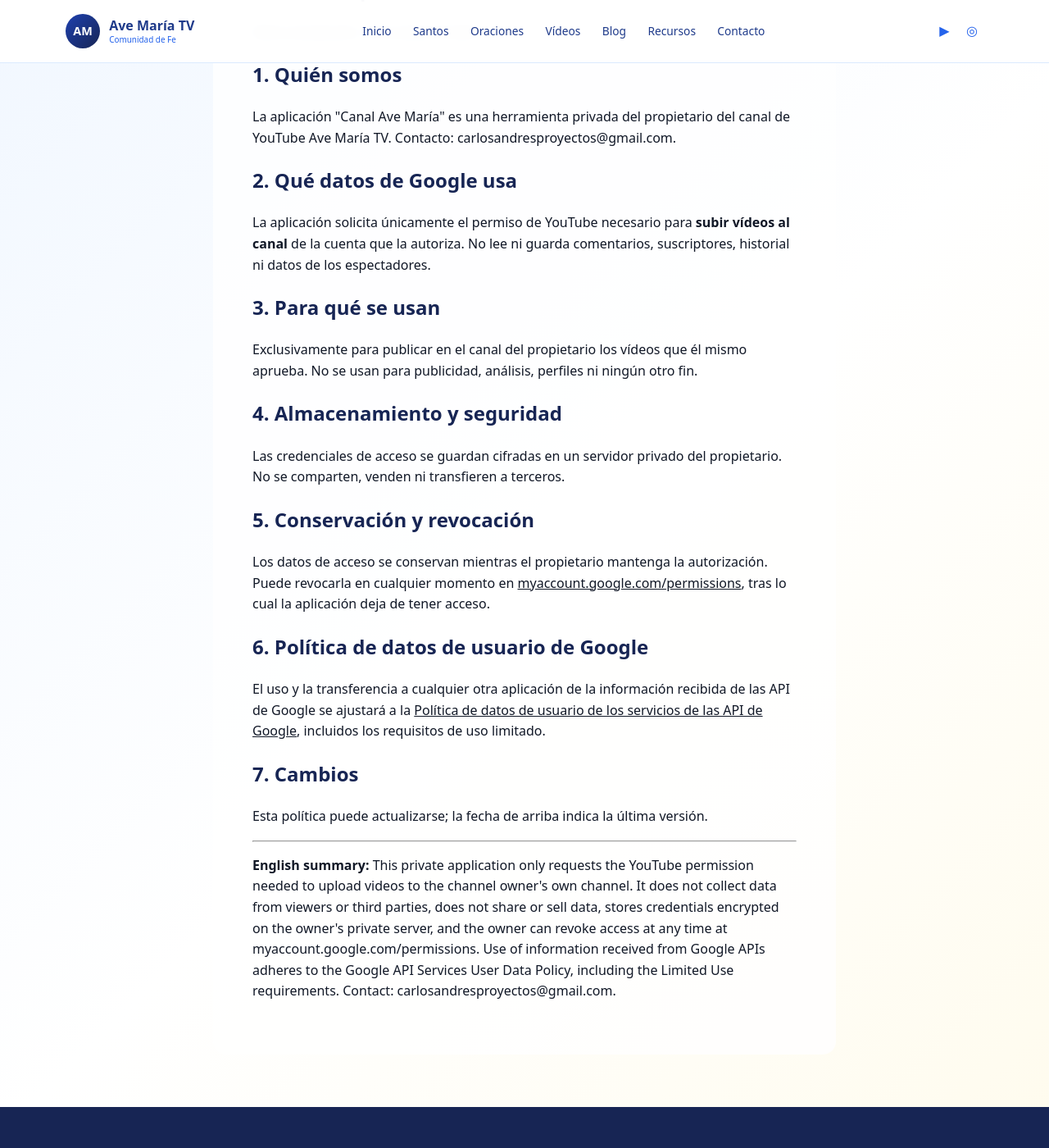
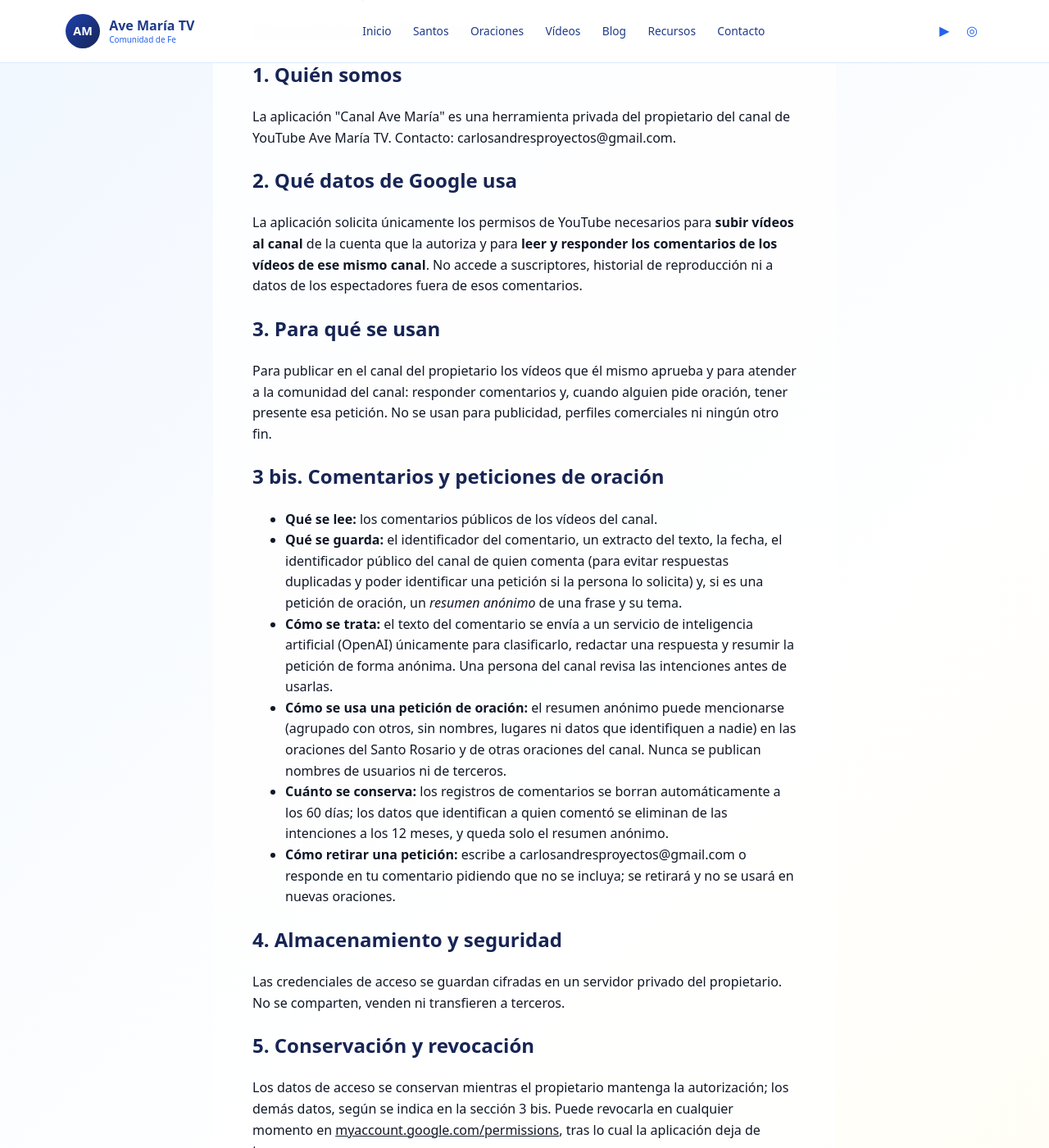
Before and after one commit to cartunduaga06/canalavemaria-web, a Jekyll site: the page built from privacidad/index.html, in a window 1280 px wide and 1400 px high, scrolled down 241 px. Shown: the whole window at 82% size. Built offline with Jekyll 4.4.1, drawn with Linux system fonts in a browser that asks for light colours; some of the changed text lies outside the part shown.

Commit message:
feat(privacidad): incorporar lectura de comentarios y peticiones de oración
La política indica que la aplicación lee y responde comentarios del propio canal,
que el texto se procesa con IA, que una persona revisa las intenciones, la retención
(60 días / 12 meses) y cómo retirar una petición.

Co-Authored-By: Claude Sonnet 5.5 <noreply@anthropic.com>

```diff
--- a/privacidad/index.html
+++ b/privacidad/index.html
@@ -3,19 +3,28 @@ layout: pagina
 title: Política de privacidad
 permalink: /privacidad/
 ---
-<p><small>Última actualización: 13 de octubre de 2026</small></p>
+<p><small>Última actualización: 6 de noviembre de 2026</small></p>
 <h2>1. Quién somos</h2>
 <p>La aplicación "Canal Ave María" es una herramienta privada del propietario del canal de YouTube Ave María TV. Contacto: carlosandresproyectos@gmail.com.</p>
 <h2>2. Qué datos de Google usa</h2>
-<p>La aplicación solicita únicamente el permiso de YouTube necesario para <strong>subir vídeos al canal</strong> de la cuenta que la autoriza. No lee ni guarda comentarios, suscriptores, historial ni datos de los espectadores.</p>
+<p>La aplicación solicita únicamente los permisos de YouTube necesarios para <strong>subir vídeos al canal</strong> de la cuenta que la autoriza y para <strong>leer y responder los comentarios de los vídeos de ese mismo canal</strong>. No accede a suscriptores, historial de reproducción ni a datos de los espectadores fuera de esos comentarios.</p>
 <h2>3. Para qué se usan</h2>
-<p>Exclusivamente para publicar en el canal del propietario los vídeos que él mismo aprueba. No se usan para publicidad, análisis, perfiles ni ningún otro fin.</p>
+<p>Para publicar en el canal del propietario los vídeos que él mismo aprueba y para atender a la comunidad del canal: responder comentarios y, cuando alguien pide oración, tener presente esa petición. No se usan para publicidad, perfiles comerciales ni ningún otro fin.</p>
+<h2>3 bis. Comentarios y peticiones de oración</h2>
+<ul>
+<li><strong>Qué se lee:</strong> los comentarios públicos de los vídeos del canal.</li>
+<li><strong>Qué se guarda:</strong> el identificador del comentario, un extracto del texto, la fecha, el identificador público del canal de quien comenta (para evitar respuestas duplicadas y poder identificar una petición si la persona lo solicita) y, si es una petición de oración, un <em>resumen anónimo</em> de una frase y su tema.</li>
+<li><strong>Cómo se trata:</strong> el texto del comentario se envía a un servicio de inteligencia artificial (OpenAI) únicamente para clasificarlo, redactar una respuesta y resumir la petición de forma anónima. Una persona del canal revisa las intenciones antes de usarlas.</li>
+<li><strong>Cómo se usa una petición de oración:</strong> el resumen anónimo puede mencionarse (agrupado con otros, sin nombres, lugares ni datos que identifiquen a nadie) en las oraciones del Santo Rosario y de otras oraciones del canal. Nunca se publican nombres de usuarios ni de terceros.</li>
+<li><strong>Cuánto se conserva:</strong> los registros de comentarios se borran automáticamente a los 60 días; los datos que identifican a quien comentó se eliminan de las intenciones a los 12 meses, y queda solo el resumen anónimo.</li>
+<li><strong>Cómo retirar una petición:</strong> escribe a carlosandresproyectos@gmail.com o responde en tu comentario pidiendo que no se incluya; se retirará y no se usará en nuevas oraciones.</li>
+</ul>
 <h2>4. Almacenamiento y seguridad</h2>
 <p>Las credenciales de acceso se guardan cifradas en un servidor privado del propietario. No se comparten, venden ni transfieren a terceros.</p>
 <h2>5. Conservación y revocación</h2>
-<p>Los datos de acceso se conservan mientras el propietario mantenga la autorización. Puede revocarla en cualquier momento en <a href="https://myaccount.google.com/permissions">myaccount.google.com/permissions</a>, tras lo cual la aplicación deja de tener acceso.</p>
+<p>Los datos de acceso se conservan mientras el propietario mantenga la autorización; los demás datos, según se indica en la sección 3 bis. Puede revocarla en cualquier momento en <a href="https://myaccount.google.com/permissions">myaccount.google.com/permissions</a>, tras lo cual la aplicación deja de tener acceso.</p>
 <h2>6. Política de datos de usuario de Google</h2>
 <p>El uso y la transferencia a cualquier otra aplicación de la información recibida de las API de Google se ajustará a la <a href="https://developers.google.com/terms/api-services-user-data-policy">Política de datos de usuario de los servicios de las API de Google</a>, incluidos los requisitos de uso limitado.</p>
 <h2>7. Cambios</h2>
 <p>Esta política puede actualizarse; la fecha de arriba indica la última versión.</p>
-<hr><p><strong>English summary:</strong> This private application only requests the YouTube permission needed to upload videos to the channel owner's own channel. It does not collect data from viewers or third parties, does not share or sell data, stores credentials encrypted on the owner's private server, and the owner can revoke access at any time at myaccount.google.com/permissions. Use of information received from Google APIs adheres to the Google API Services User Data Policy, including the Limited Use requirements. Contact: carlosandresproyectos@gmail.com.</p>
+<hr><p><strong>English summary:</strong> This private application requests the YouTube permissions needed to upload videos to the channel owner's own channel and to read and reply to comments on that channel's videos. When a viewer asks for prayer, a one-sentence anonymous summary (no names or places) may be mentioned, grouped with others, in the channel's prayers; comment text is processed by an AI service (OpenAI) only to classify, draft a reply and summarize, and a person reviews intentions before use. Comment records are deleted after 60 days and identifying data in intentions after 12 months; a request can be withdrawn by contacting the owner. It does not share or sell data, stores credentials encrypted on the owner's private server, and the owner can revoke access at any time at myaccount.google.com/permissions. Use of information received from Google APIs adheres to the Google API Services User Data Policy, including the Limited Use requirements. Contact: carlosandresproyectos@gmail.com.</p>
```
